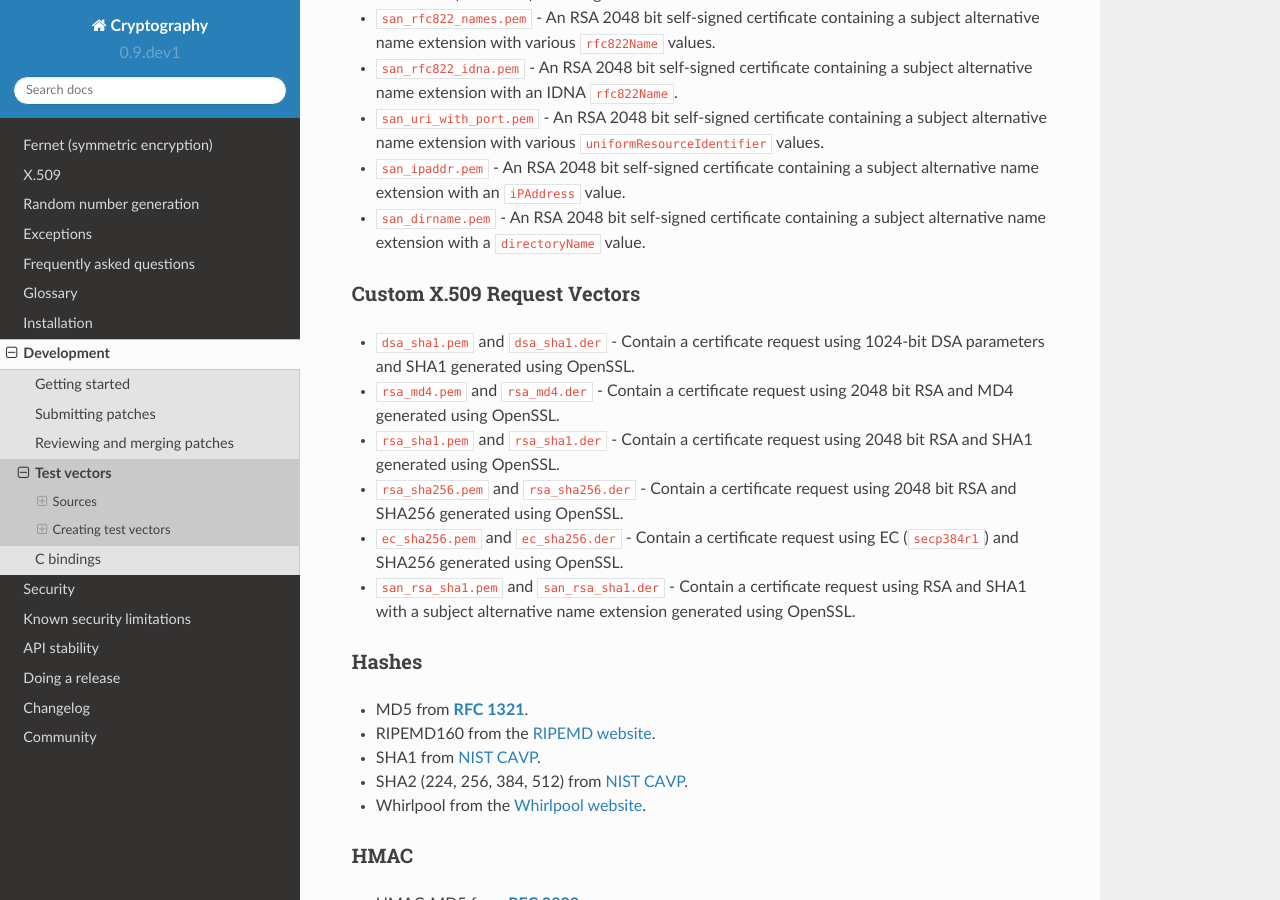
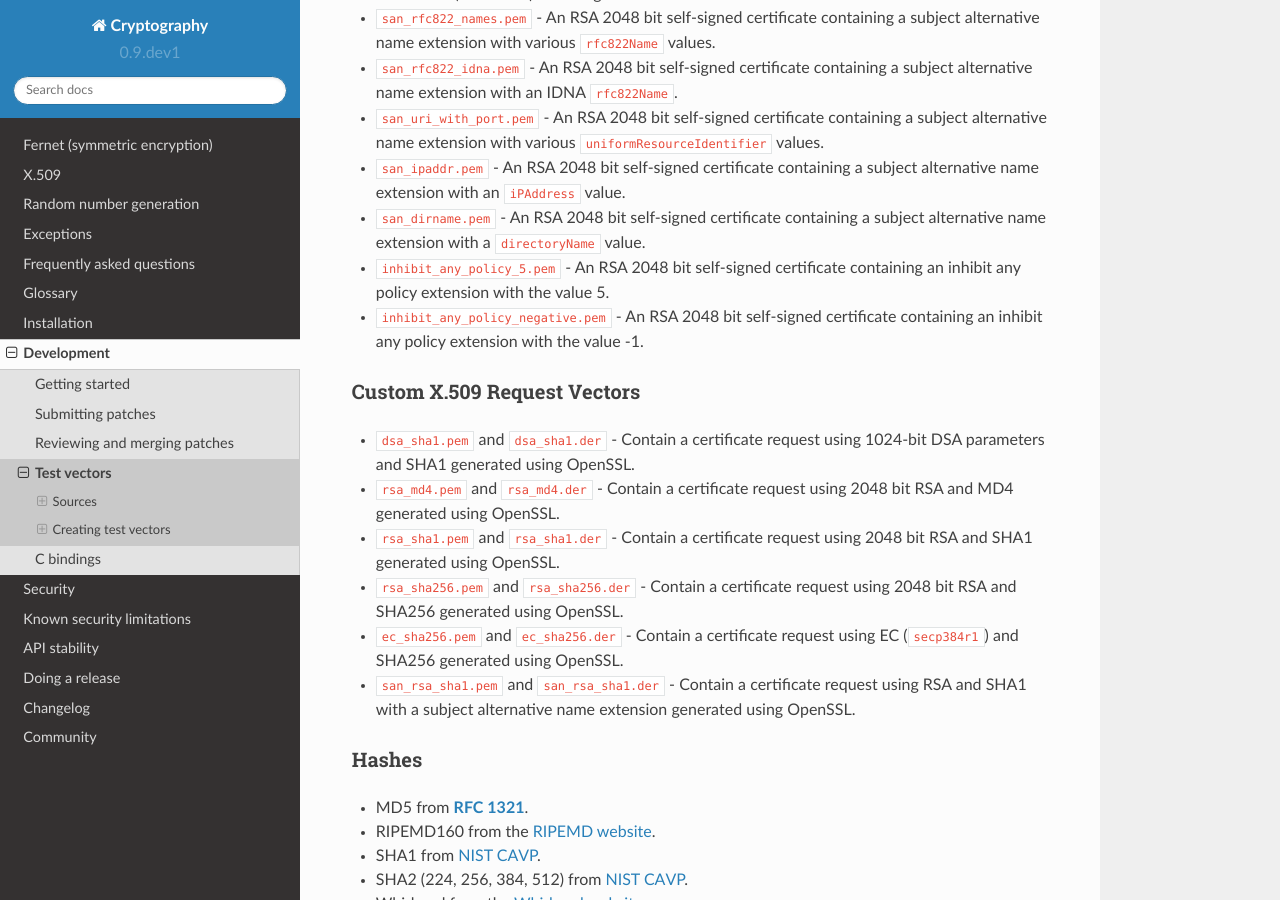
Before and after one commit to WebKing0121/cryptography, a Sphinx documentation site: the page built from docs/development/test-vectors.rst, in a window 1280 px wide and 900 px high, scrolled down 3014 px. Built offline with Sphinx 7.4.7 and the Read the Docs theme 2.0.0, drawn with Linux system fonts in a browser that asks for light colours; pages that are not in the unit, such as notebooks, are missing from menus.

Commit message:
add inhibit any policy test vectors

```diff
--- a/docs/development/test-vectors.rst
+++ b/docs/development/test-vectors.rst
@@ -154,6 +154,10 @@ Custom X.509 Vectors
   subject alternative name extension with an ``iPAddress`` value.
 * ``san_dirname.pem`` - An RSA 2048 bit self-signed certificate containing a
   subject alternative name extension with a ``directoryName`` value.
+* ``inhibit_any_policy_5.pem`` - An RSA 2048 bit self-signed certificate
+  containing an inhibit any policy extension with the value 5.
+* ``inhibit_any_policy_negative.pem`` - An RSA 2048 bit self-signed certificate
+  containing an inhibit any policy extension with the value -1.
 
 Custom X.509 Request Vectors
 ~~~~~~~~~~~~~~~~~~~~~~~~~~~~
```
Also changed, not shown: 2 other files.
